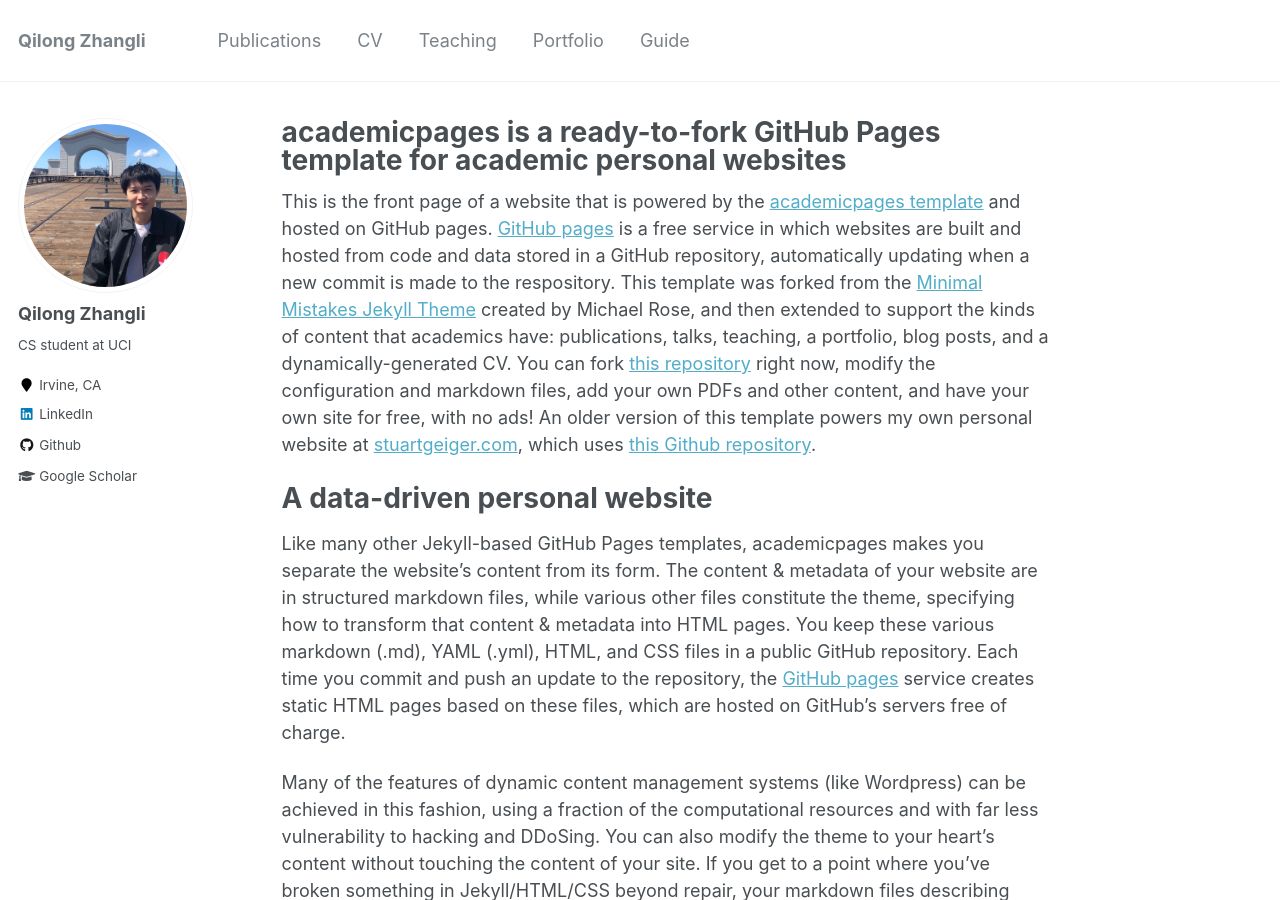
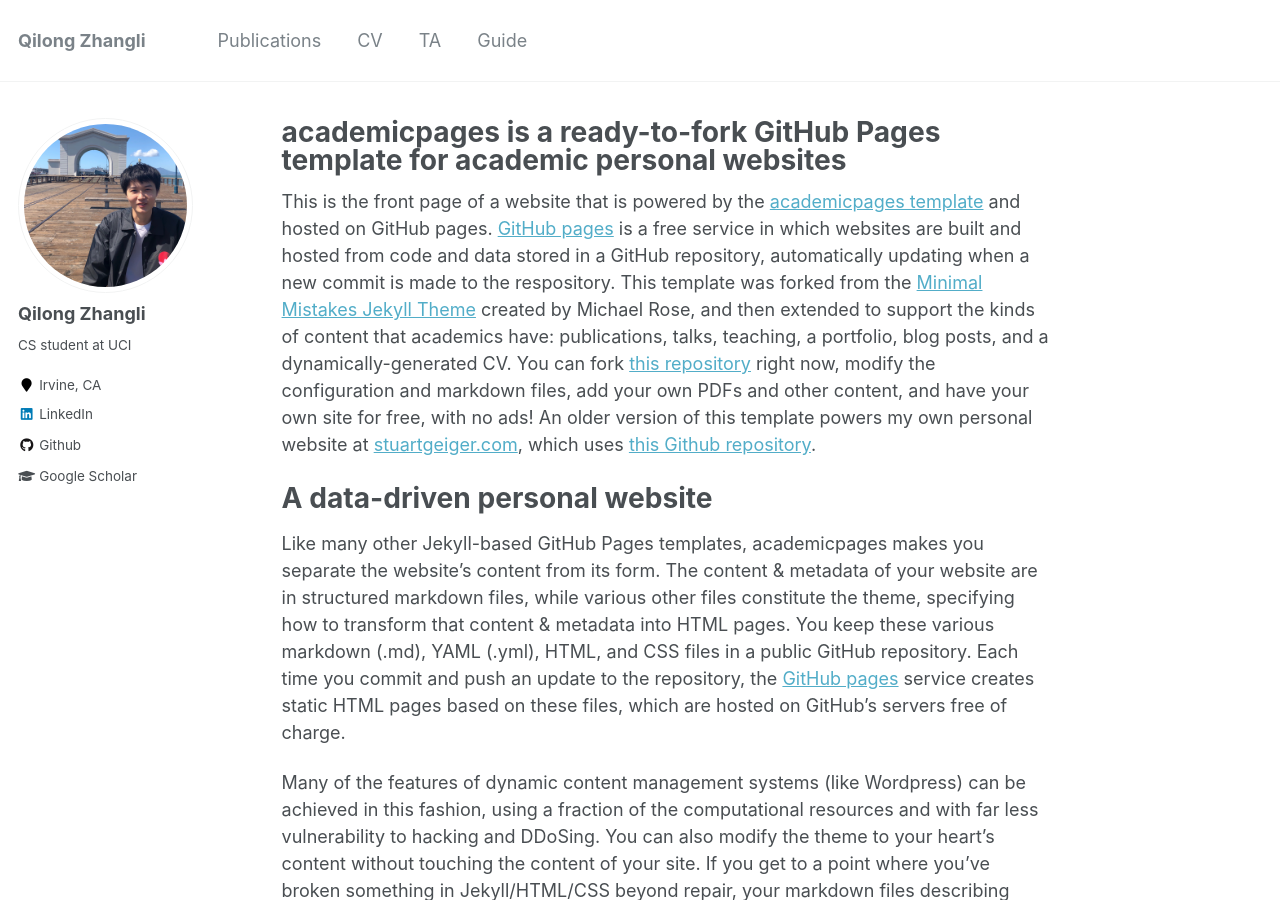
Before and after one commit to qzhangli/qzhangli.github.io, a Jekyll site: the page built from _pages/about.md, in a window 1280 px wide and 900 px high. Built offline with Jekyll 4.4.1, drawn with Linux system fonts in a browser that asks for light colours.

Commit message:
Update navigation.yml

```diff
--- a/_data/navigation.yml
+++ b/_data/navigation.yml
@@ -6,11 +6,8 @@ main:
   - title: "CV"
     url: /cv/
 
-  - title: "Teaching"
+  - title: "TA"
     url: /teaching/
-
-  - title: "Portfolio"
-    url: /portfolio/
 
   - title: "Guide"
     url: /markdown/
```
